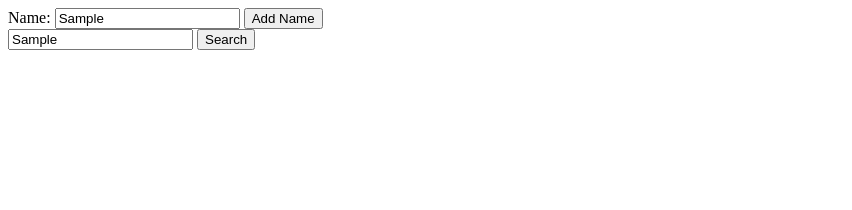
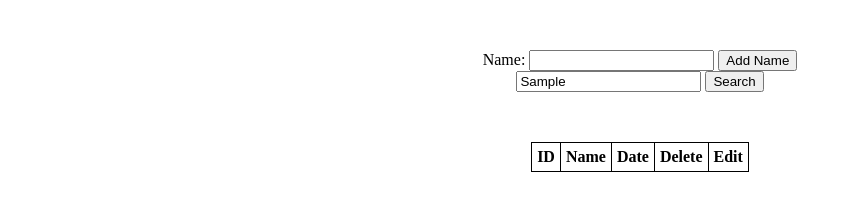
Before and after one commit to 013337/tinkerer, a plain HTML site: page client/index.html in a window 1280 px wide. Both pictures are taken after typing "Sample", "Sample" into the empty fields and a click on the button "Add Name". Shown: the whole page, without its empty margins (0-852 px from the left). Drawn offline with Linux system fonts and the light colour scheme; no server answers.

Commit message:
connect front end to sql database and targeted addname button to create new entry in database

```diff
--- a/client/index.html
+++ b/client/index.html
@@ -4,17 +4,32 @@
     <meta charset="UTF-8">
     <meta http-equiv="X-UA-Compatible" content="IE=edge">
     <meta name="viewport" content="width=device-width, initial-scale=1.0">
+    <link rel="stylesheet" href="stylesheet.css">
     <title>Big Tinky</title>
 </head>
 <body>
     <main>
         <label>Name:</label>
         <input type="text" id="name-input">
-        <button>Add Name</button>
+        <button id="add-name-btn">Add Name</button>
         <div>
             <input placeholder="Search by name" id="search-input">
-            <button>Search</button>
+            <button id="search-btn">Search</button>
         </div>
+
+        <table id="table">
+            <thead>
+                <th>ID</th>
+                <th>Name</th>
+                <th>Date</th>
+                <th>Delete</th>
+                <th>Edit</th>
+            </thead>
+            <tbody>
+
+            </tbody>
+        </table>
     </main>
+    <script src="index.js"></script>
 </body>
 </html>
--- a/client/index.js
+++ b/client/index.js
@@ -1,13 +1,33 @@
 document.addEventListener('DOMContentLoaded', function () {
     fetch('http://localhost:1337/getAll')
     .then(response => response.json())
-    .then(data => console.log(data));
-    loadHTMLTable([]);
+    .then(data => loadHTMLTable(data['data']));
 });
+
+const addBtn = document.querySelector('#add-name-btn');
+addBtn.onclick = function () {
+    const nameInput = document.querySelector('#name-input');
+    const name = nameInput.value;
+    nameInput.value = "";
+
+    fetch('http://localhost:1337/insert', {
+        headers: {
+            'Content-type': 'application/json'
+        },
+        method: 'POST',
+        body: JSON.stringify({ name : name })
+    })
+    .then(response => response.json())
+    .then(data => insertRowIntoTable(data['data']));
+}
+
+function insertRowIntoTable(data) {
+
+}
 
 function loadHTMLTable(data) {
     const table = document.querySelector('table tbody');
     if (data.length === 0) {
         table.innerHTML = "<tr><td class='no-data' colspan='5'>No Data</td></tr>";
-    }
-}
+    };
+};
--- a/client/stylesheet.css
+++ b/client/stylesheet.css
@@ -0,0 +1,18 @@
+main {
+    width: 50%;
+    margin: 50px auto;
+    text-align: center;
+}
+
+table {
+    margin: 50px auto;
+}
+
+table, th, td {
+    border-collapse: collapse;
+    border: 1px solid #000000;
+}
+
+th, td {
+    padding:5px;
+}
```
Also changed, not shown: server/app.js (+15 -3 lines), server/dbService.js (+47 -0 lines).
